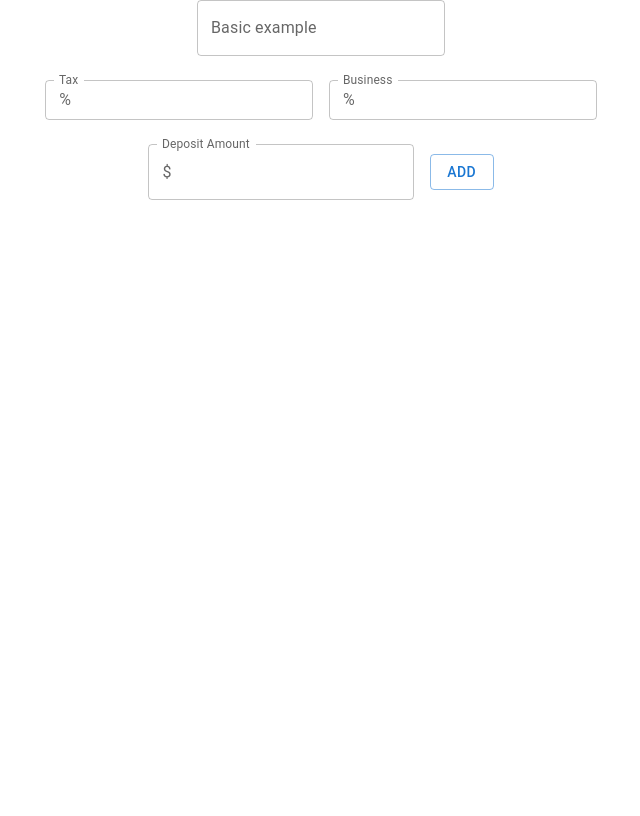
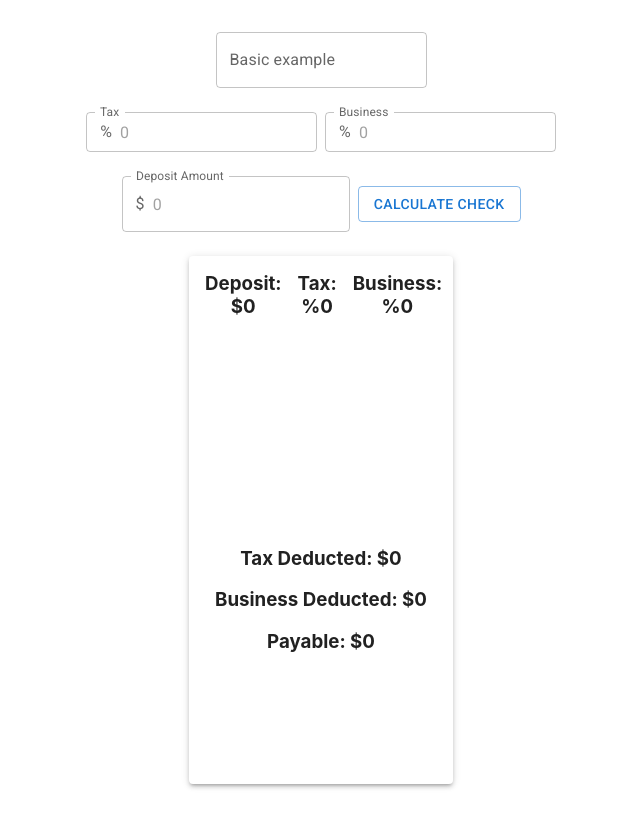
Before and after one commit to MorgenDiaz/partners-in-grime-accountant, a React (Create React App) app: page / in a window 1280 px wide. Shown: the whole page, without its empty margins (319-959 px from the left). Built offline with nearby package versions, Linux system fonts and the light colour scheme.

Commit message:
Can enter check information and calculate tax,business and payable. Created temp first draft view to show check calculation data.

```diff
--- a/package.json
+++ b/package.json
@@ -5,6 +5,7 @@
   "dependencies": {
     "@emotion/react": "^11.10.0",
     "@emotion/styled": "^11.10.0",
+    "@fontsource/roboto": "^4.5.8",
     "@mui/material": "^5.9.3",
     "@mui/x-date-pickers": "^5.0.0-beta.4",
     "@testing-library/jest-dom": "^5.16.4",
--- a/src/App.js
+++ b/src/App.js
@@ -6,14 +6,75 @@ import InputAdornment from "@mui/material/InputAdornment";
 import { Grid, FormControl } from "@mui/material";
 import Button from "@mui/material/Button";
 import BasicDatePicker from "./component/date-picker";
+import Check from "./model/check";
+import CheckStub from "./component/check-stub";
 
 class App extends Component {
+  constructor() {
+    super();
+
+    this.state = {
+      taxPercentage: 0,
+      businessPercentage: 0,
+      deposit: 0.0,
+      checkStub: {
+        grossDepositAmount: 0.0,
+        taxPercentage: 0,
+        businessPercentage: 0,
+        taxWithheld: 0.0,
+        businessWitheld: 0.0,
+        payable: 0.0,
+      },
+    };
+  }
+
+  removeLastChar(inStr) {
+    return inStr.substring(0, inStr.length - 1);
+  }
+
+  isWholeNumber(inStr) {
+    return Number.isInteger(Number(inStr));
+  }
+
+  onTaxPercentChanged = (event) => {
+    let input = event.target.value;
+
+    if (!this.isWholeNumber(input)) {
+      event.target.value = this.removeLastChar(input);
+      return;
+    }
+
+    this.setState({ taxPercentage: Number(input) });
+  };
+
+  onBusinessPercentChanged = (event) => {
+    let input = event.target.value;
+
+    if (!this.isWholeNumber(input)) {
+      event.target.value = this.removeLastChar(input);
+      return;
+    }
+
+    this.setState({ businessPercentage: Number(input) });
+  };
+
   onDepositAmountChanged = (event) => {
     let input = event.target.value;
+
     if (Number.isNaN(Number(input))) {
-      event.target.value = input.substring(0, input.length - 1);
+      event.target.value = this.removeLastChar(input);
+      return;
     }
-    console.log();
+
+    this.setState({ deposit: Number(input) });
+  };
+
+  onCalculateCheckClicked = () => {
+    const { taxPercentage, businessPercentage, deposit } = this.state;
+    let check = new Check(taxPercentage, businessPercentage);
+    check.addDeposit(deposit);
+    const checkStub = check.calculateCheck();
+    this.setState({ checkStub: checkStub });
   };
 
   render() {
@@ -21,9 +82,90 @@ class App extends Component {
       <div className="App">
         <header className="App-header"></header>
 
-        <Grid container spacing={{ xs: 1, sm: 2, md: 3 }}>
+        <Grid
+          container
+          sx={{ p: 4 }}
+          sy={{ p: 4 }}
+          spacing={{ xs: 1, sm: 2, md: 3 }}
+          justifyContent="center"
+          alignItems="center"
+        >
           <Grid item xs={12}>
             <BasicDatePicker></BasicDatePicker>
+          </Grid>
+
+          <Grid
+            container
+            spacing={1}
+            direction="row"
+            justifyContent="center"
+            alignItems="center"
+            item
+            xs={12}
+          >
+            <Grid item>
+              <FormControl>
+                <InputLabel htmlFor="tax-percentage">Tax</InputLabel>
+                <OutlinedInput
+                  id="tax-percentage"
+                  label="Tax"
+                  placeholder="0"
+                  startAdornment={
+                    <InputAdornment position="start">%</InputAdornment>
+                  }
+                  onChange={this.onTaxPercentChanged}
+                  size="small"
+                />
+              </FormControl>
+            </Grid>
+
+            <Grid item>
+              <FormControl>
+                <InputLabel htmlFor="business-percentage">Business</InputLabel>
+                <OutlinedInput
+                  id="business-percentage"
+                  label="Business"
+                  placeholder="0"
+                  startAdornment={
+                    <InputAdornment position="start">%</InputAdornment>
+                  }
+                  onChange={this.onBusinessPercentChanged}
+                  size="small"
+                />
+              </FormControl>
+            </Grid>
+          </Grid>
+
+          <Grid
+            container
+            direction="row"
+            spacing={1}
+            justifyContent="center"
+            alignItems="center"
+            item
+            xs={12}
+          >
+            <Grid item>
+              <FormControl>
+                <InputLabel htmlFor="deposit-input">Deposit Amount</InputLabel>
+
+                <OutlinedInput
+                  id="deposit-input"
+                  label="Deposit Amount"
+                  placeholder="0"
+                  startAdornment={
+                    <InputAdornment position="start">$</InputAdornment>
+                  }
+                  onChange={this.onDepositAmountChanged}
+                />
+              </FormControl>
+            </Grid>
+
+            <Grid item>
+              <Button variant="outlined" onClick={this.onCalculateCheckClicked}>
+                Calculate Check
+              </Button>
+            </Grid>
           </Grid>
           <Grid
             container
@@ -33,55 +175,14 @@ class App extends Component {
             alignItems="center"
             xs={12}
           >
-            <FormControl>
-              <InputLabel htmlFor="tax-percentage">Tax</InputLabel>
-              <OutlinedInput
-                id="tax-percentage"
-                label="Tax"
-                startAdornment={
-                  <InputAdornment position="start">%</InputAdornment>
-                }
-                onChange={this.onDepositAmountChanged}
-                size="small"
-                sx={{ mr: 2 }}
-              />
-            </FormControl>
-
-            <FormControl>
-              <InputLabel htmlFor="business-percentage">Business</InputLabel>
-              <OutlinedInput
-                id="business-percentage"
-                label="Business"
-                startAdornment={
-                  <InputAdornment position="start">%</InputAdornment>
-                }
-                onChange={this.onDepositAmountChanged}
-                size="small"
-              />
-            </FormControl>
-          </Grid>
-          <Grid
-            container
-            item
-            direction="row"
-            justifyContent="center"
-            alignItems="center"
-            xs={12}
-          >
-            <FormControl>
-              <InputLabel htmlFor="deposit-input">Deposit Amount</InputLabel>
-
-              <OutlinedInput
-                id="deposit-input"
-                label="Deposit Amount"
-                startAdornment={
-                  <InputAdornment position="start">$</InputAdornment>
-                }
-                onChange={this.onDepositAmountChanged}
-                sx={{ mr: 2 }}
-              />
-            </FormControl>
-            <Button variant="outlined">ADD</Button>
+            <CheckStub
+              deposit={this.state.checkStub.grossDepositAmount}
+              tax={this.state.checkStub.taxPercentage}
+              business={this.state.checkStub.businessPercentage}
+              taxDeducted={this.state.checkStub.taxWithheld}
+              businessDeducted={this.state.checkStub.businessWitheld}
+              payable={this.state.checkStub.payable}
+            />
           </Grid>
         </Grid>
       </div>
--- /dev/null
+++ b/src/component/check-stub.js
@@ -0,0 +1,49 @@
+import { Box, Paper } from "@mui/material";
+import "@fontsource/roboto/300.css";
+import "@fontsource/roboto/400.css";
+import "@fontsource/roboto/500.css";
+import "@fontsource/roboto/700.css";
+
+export default function CheckStub({
+  deposit,
+  tax,
+  business,
+  taxDeducted,
+  businessDeducted,
+  payable,
+}) {
+  return (
+    <Paper
+      sx={{
+        display: "flex",
+        flexDirection: "column",
+        "& > :not(style)": {
+          m: 1,
+          width: 248,
+          height: 248,
+        },
+      }}
+      elevation={3}
+    >
+      <Box
+        sx={{
+          display: "flex",
+          flexDirection: "row",
+          "& > :not(style)": {
+            m: 1,
+          },
+        }}
+      >
+        <h3>{`Deposit: $${deposit}`}</h3>
+        <h3>{`Tax: %${tax}`}</h3>
+        <h3>{`Business: %${business}`}</h3>
+      </Box>
+
+      <Box>
+        <h3>{`Tax Deducted: $${taxDeducted}`}</h3>
+        <h3>{`Business Deducted: $${businessDeducted}`}</h3>
+        <h3>{`Payable: $${payable}`}</h3>
+      </Box>
+    </Paper>
+  );
+}
--- /dev/null
+++ b/src/model/check.js
@@ -0,0 +1,49 @@
+export default class Check {
+  #deposits = [];
+
+  constructor(taxPercentage, businessPercentage) {
+    this.taxPercentage = taxPercentage;
+    this.businessPercentage = businessPercentage;
+  }
+
+  addDeposit(amount) {
+    this.#deposits.push(amount);
+  }
+
+  getGrossDepositAmount() {
+    return this.#deposits.reduce((totalDeposit, deposit) => {
+      return totalDeposit + deposit;
+    });
+  }
+
+  #toPercentage = (wholePercentage) => wholePercentage / 100;
+
+  #getPercentAmountOf = (percentage, amount) => percentage * amount;
+
+  calculateCheck() {
+    let payable = this.getGrossDepositAmount();
+
+    let taxedAmount = this.#getPercentAmountOf(
+      this.#toPercentage(this.taxPercentage),
+      payable
+    );
+
+    payable -= taxedAmount;
+
+    let businessAmount = this.#getPercentAmountOf(
+      this.#toPercentage(this.businessPercentage),
+      payable
+    );
+
+    payable -= businessAmount;
+
+    return {
+      grossDepositAmount: this.getGrossDepositAmount(),
+      taxPercentage: this.taxPercentage,
+      businessPercentage: this.businessPercentage,
+      taxWithheld: taxedAmount,
+      businessWitheld: businessAmount,
+      payable: payable,
+    };
+  }
+}
```
Also changed, not shown: 1 other file (tests, documents, lock files or other folders).
